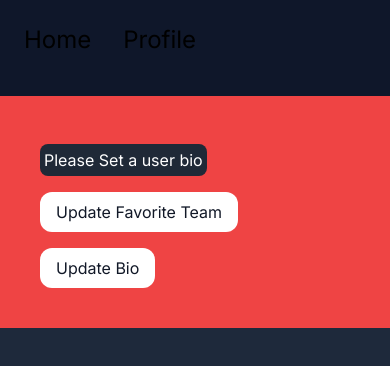
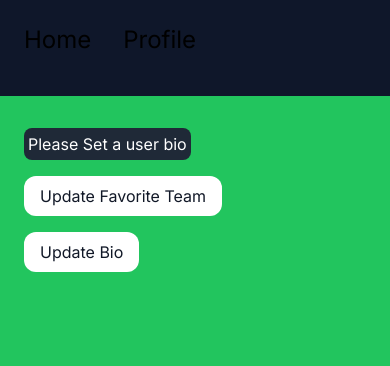
Before and after one commit to jtoomay/pick_em, a Next.js app: page /profile in a window 390 px wide. Shown: the top 366 px of the page. Built offline with nearby package versions, Linux system fonts and the light colour scheme; no server answers.

Commit message:
PLZZZ IPhone

```diff
--- a/app/(root)/(home)/page.tsx
+++ b/app/(root)/(home)/page.tsx
@@ -11,7 +11,7 @@ export default async function Home({ searchParams }: any) {
   const { posts, hasMorePosts } = await getPosts(searchParams.page ?? 1)
 
   return (
-    <div id="page.tsx" className={Wrapper}>
+    <div id="HomepageWrapper" className={Wrapper}>
       {/* <TestInput user={user} /> */}
       <Feed posts={posts} hasMorePosts={hasMorePosts} />
       <NewPost firstName={user.firstName} lastName={user.lastName} username={user.userName} id={user.id} />
@@ -19,4 +19,4 @@ export default async function Home({ searchParams }: any) {
   )
 }
 
-const Wrapper = `h-full w-full flex flex-col px-[var(--padding)] bg-red-500`
+const Wrapper = `h-full w-full flex flex-col bg-red-500`
--- a/app/(root)/layout.tsx
+++ b/app/(root)/layout.tsx
@@ -10,4 +10,4 @@ export default function layout({ children }: { children: React.ReactNode }) {
   )
 }
 
-const Wrapper = `flex flex-col h-full`
+const Wrapper = `flex flex-col h-full min-h-screen`
--- a/app/(root)/profile/page.tsx
+++ b/app/(root)/profile/page.tsx
@@ -13,7 +13,7 @@ export default async function Profile() {
   const user = await getUser()
 
   return (
-    <div className="flex flex-col gap-4 w-full  bg-red-500 p-10">
+    <div className="flex flex-col gap-4 w-full bg-green-500">
       <ProfileCard favoriteTeam={user.favoriteTeam} userBio={user.bio} />
       <FavoriteTeam defaultTeam={user.favoriteTeam} />
       <Bio userBio={user.bio} />
--- a/app/globals.css
+++ b/app/globals.css
@@ -28,8 +28,11 @@ html,
 body,
 :root {
   box-sizing: border-box;
+  min-height: 100%;
 }
 
-html {
-  height: 100%;
+#RootLayout > div:nth-child(2) {
+  flex: 1;
+  height: 0;
+  padding: var(--padding);
 }
--- a/app/layout.tsx
+++ b/app/layout.tsx
@@ -29,4 +29,4 @@ export default function RootLayout({ children }: { children: React.ReactNode })
   )
 }
 
-const WrapperStyles = `bg-slate-800 h-full `
+const WrapperStyles = `bg-slate-800 h-full min-h-screen `
```
